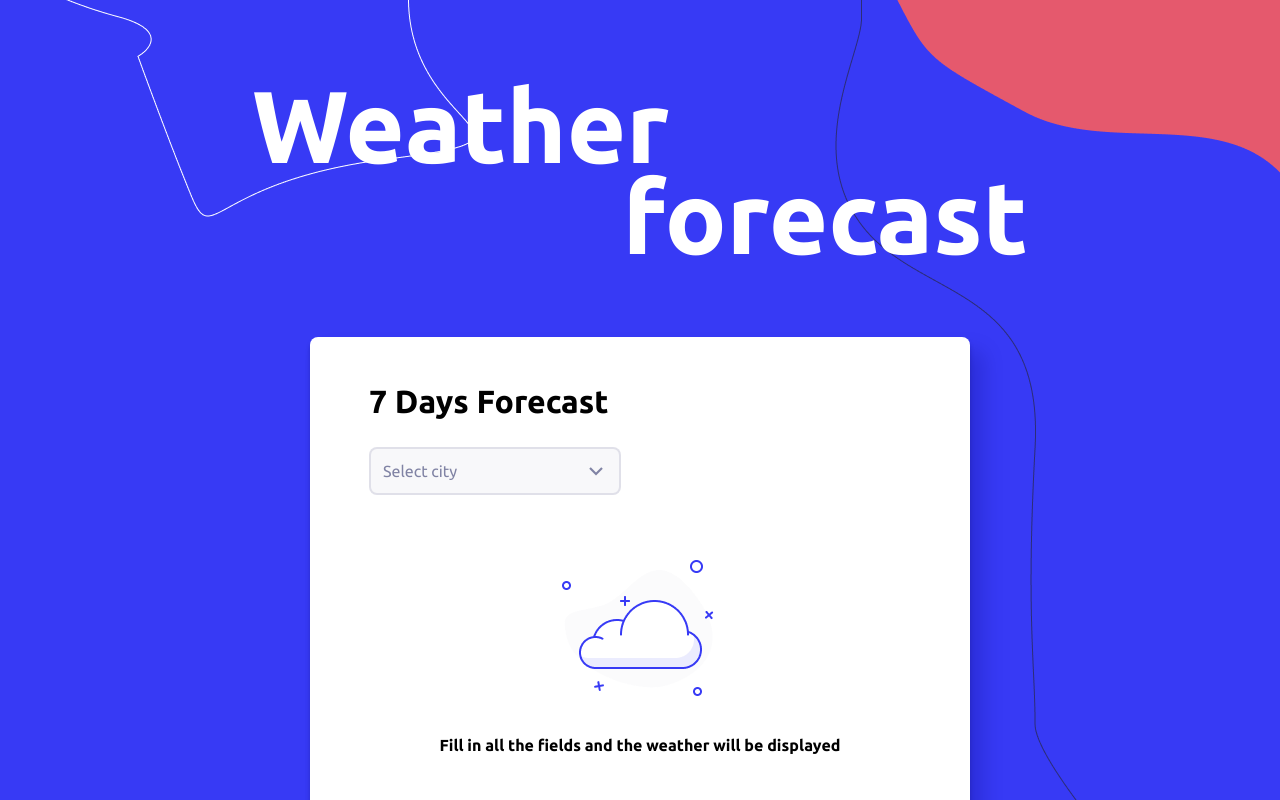
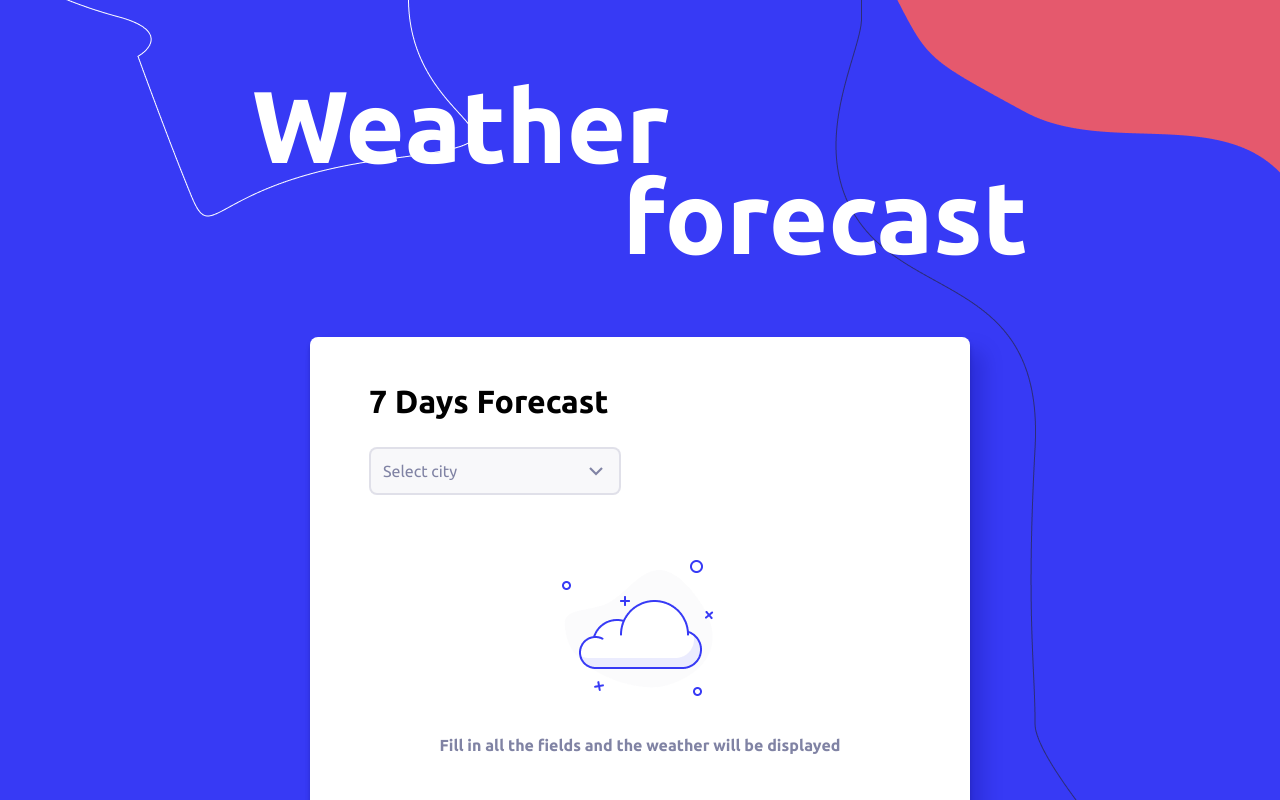
Before and after one commit to Mobidikt/weather-forecast, a React (Create React App) app: page / in a window 1280 px wide. Shown: the top 800 px of the page. Built offline with nearby package versions, Linux system fonts and the light colour scheme.

Commit message:
Add placeholder forecast

```diff
--- a/src/components/ForecastDay/ForecastDay.tsx
+++ b/src/components/ForecastDay/ForecastDay.tsx
@@ -1,6 +1,6 @@
-import React, { useState } from 'react';
-import imgPlaceholder from '../../assets/image/placeholder-img.png';
+import React, { useCallback, useState } from 'react';
 import { list_cities } from '../../config';
+import PlaceholderForecast from '../PlaceholderForecast/PlaceholderForecast';
 import SelectCity from '../SelectCity/SelectCity';
 import './ForecastDay.css';
 
@@ -8,9 +8,12 @@ const ForecastDay: React.FC = () => {
   const [indexCity, setIndexCity] = useState<number>(-1);
   const [forecastDate, setForecastDate] = useState<string>('forecastDate');
 
-  const handleCityChange = (e: any) => {
-    setIndexCity(e.target.value);
-  };
+  /**
+   * Выбираем город
+   */
+  const handleCityChange = useCallback((index: number) => {
+    setIndexCity(index);
+  }, []);
 
   return (
     <div className='forecast-day'>
@@ -33,17 +36,9 @@ const ForecastDay: React.FC = () => {
           <p className='forecast-day__degree'>degrees</p>
         </div>
       ) : (
-        <div className='placeholder'>
-          <img
-            className='placeholder__img'
-            src={imgPlaceholder}
-            alt='Weather'
-          />
-          <p className='placeholder__text'>
-            Fill in all the fields and the weather will be displayed
-          </p>
-        </div>
-      )} */}
+        <PlaceholderForecast />
+      )}
+    </div> */}
     </div>
   );
 };
--- a/src/components/ForecastWeek/ForecastWeek.css
+++ b/src/components/ForecastWeek/ForecastWeek.css
@@ -19,25 +19,6 @@
     display: flex;
     justify-content: space-between;
     margin-bottom: 54px;
-}
-.placeholder {
-    display: flex;
-    flex-direction: column;
-    align-items: center;
-}
-.placeholder__img {
-    height: 160px;
-    width: 160px;
-    margin-bottom: 24px;
-}
-.placeholder__text{
-    text-align: center;
-    font-family: Ubuntu;
-    font-style: normal;
-    font-weight: bold;
-    font-size: 16px;
-    line-height: 24px;
-    margin: 0;
 }
 
 @media screen and (max-width: 1370px) {
@@ -61,9 +42,6 @@
         flex-direction: column;
     }
     .forecast-week__title {
-        margin-bottom: 25px;
-    }
-    .placeholder__text{
-        max-width: 240px;
+        margin-bottom: 32px;
     }
 }
--- a/src/components/ForecastWeek/ForecastWeek.tsx
+++ b/src/components/ForecastWeek/ForecastWeek.tsx
@@ -1,16 +1,19 @@
 import React, { useCallback, useEffect, useState } from 'react';
-import imgPlaceholder from '../../assets/image/placeholder-img.png';
 import SelectCity from '../SelectCity/SelectCity';
 import { list_cities } from '../../config';
 import api from '../../utils/WeatherApi';
 import './ForecastWeek.css';
 import Slider from '../Slider/Slider';
+import PlaceholderForecast from '../PlaceholderForecast/PlaceholderForecast';
 
 const ForecastWeek: React.FC = () => {
   const [indexCity, setIndexCity] = useState<number>(-1);
   // const [isloading, setIsloading] = useState<boolean>(false); // Отображение загрузки данных
   const [forecastWeek, setForecastWeek] = useState<any[]>([]);
 
+  /**
+   * Загружаем данны с сервера
+   */
   useEffect(() => {
     if (indexCity >= 0) {
       // setIsloading(true); // Отображение загрузки данных
@@ -29,9 +32,13 @@ const ForecastWeek: React.FC = () => {
     }
   }, [indexCity]);
 
+  /**
+   * Выбираем город
+   */
   const handleCityChange = useCallback((index: number) => {
     setIndexCity(index);
   }, []);
+
   return (
     <div className='forecast-week'>
       <h2 className='forecast-week__title'>7 Days Forecast</h2>
@@ -41,16 +48,7 @@ const ForecastWeek: React.FC = () => {
       {forecastWeek.length > 0 ? (
         <Slider forecastWeek={forecastWeek} />
       ) : (
-        <div className='placeholder'>
-          <img
-            className='placeholder__img'
-            src={imgPlaceholder}
-            alt='Weather'
-          />
-          <p className='placeholder__text'>
-            Fill in all the fields and the weather will be displayed
-          </p>
-        </div>
+        <PlaceholderForecast />
       )}
     </div>
   );
--- /dev/null
+++ b/src/components/PlaceholderForecast/PlaceholderForecast.scss
@@ -0,0 +1,25 @@
+.placeholder {
+    display: flex;
+    flex-direction: column;
+    align-items: center;
+}
+.placeholder__img {
+    height: 160px;
+    width: 160px;
+    margin-bottom: 24px;
+}
+.placeholder__text{
+    text-align: center;
+    font-family: Ubuntu;
+    font-style: normal;
+    font-weight: bold;
+    font-size: 16px;
+    line-height: 24px;
+    margin: 0;
+    color: #8083A4;
+}
+@media screen and (max-width: 800px) {
+    .placeholder__text{
+        max-width: 240px;
+    }
+}
--- /dev/null
+++ b/src/components/PlaceholderForecast/PlaceholderForecast.tsx
@@ -0,0 +1,16 @@
+import React from 'react';
+import imgPlaceholder from '../../assets/image/placeholder-img.png';
+import './PlaceholderForecast.scss';
+
+const PlaceholderForecast: React.FC = () => {
+  return (
+    <div className='placeholder'>
+      <img className='placeholder__img' src={imgPlaceholder} alt='Weather' />
+      <p className='placeholder__text'>
+        Fill in all the fields and the weather will be displayed
+      </p>
+    </div>
+  );
+};
+
+export default PlaceholderForecast;
--- a/src/components/Slider/Slider.tsx
+++ b/src/components/Slider/Slider.tsx
@@ -10,6 +10,9 @@ type SliderType = {
 const Slider: React.FC<SliderType> = ({ forecastWeek }) => {
   const [translateX, settranslateX] = useState(0);
 
+  /**
+   * Сдвигаем карточки слайдера
+   */
   const onSliderSwap = useCallback(
     (direction: string) => {
       if (direction === 'left') {
@@ -25,6 +28,7 @@ const Slider: React.FC<SliderType> = ({ forecastWeek }) => {
     },
     [translateX],
   );
+
   return (
     <div className='slider'>
       <button
@@ -37,7 +41,6 @@ const Slider: React.FC<SliderType> = ({ forecastWeek }) => {
           onSliderSwap('left');
         }}
       />
-
       <button
         disabled={translateX === -920}
         className={`slider__btn slider__btn_right ${
```
Also changed, not shown: src/components/SelectCity/SelectCity.tsx (+9 -13 lines).
